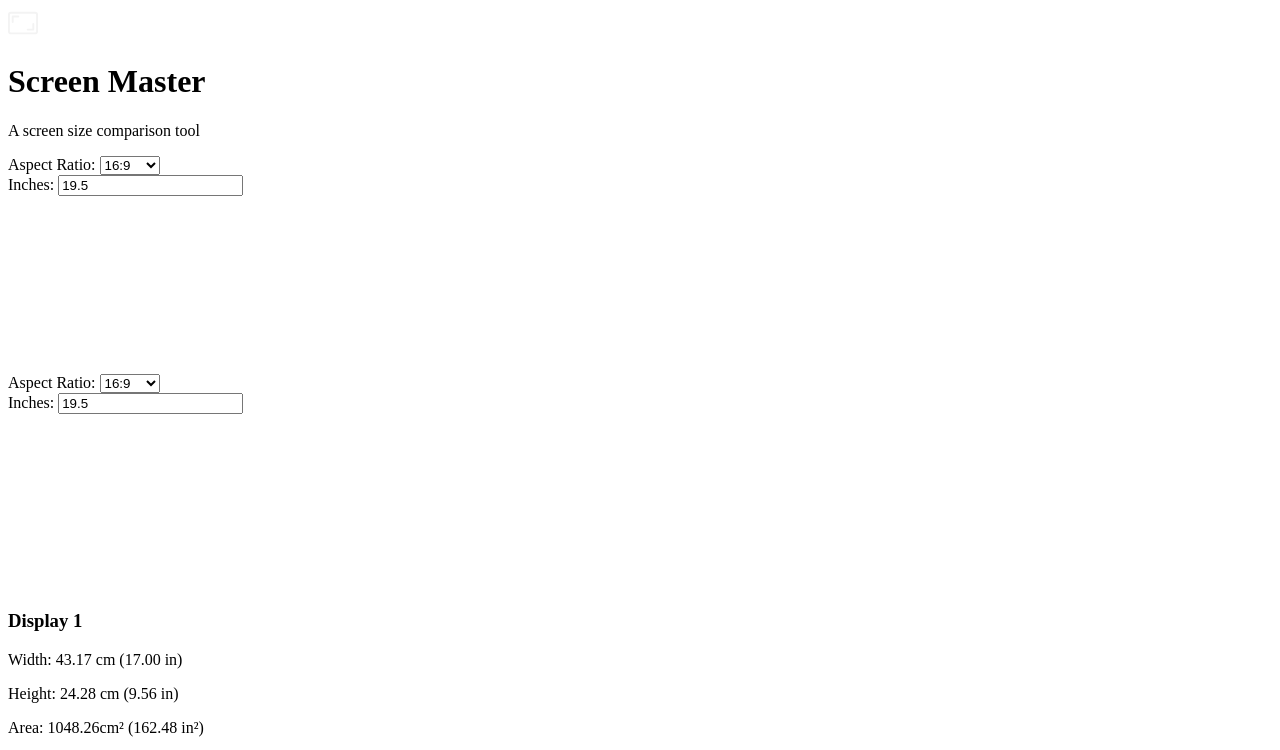
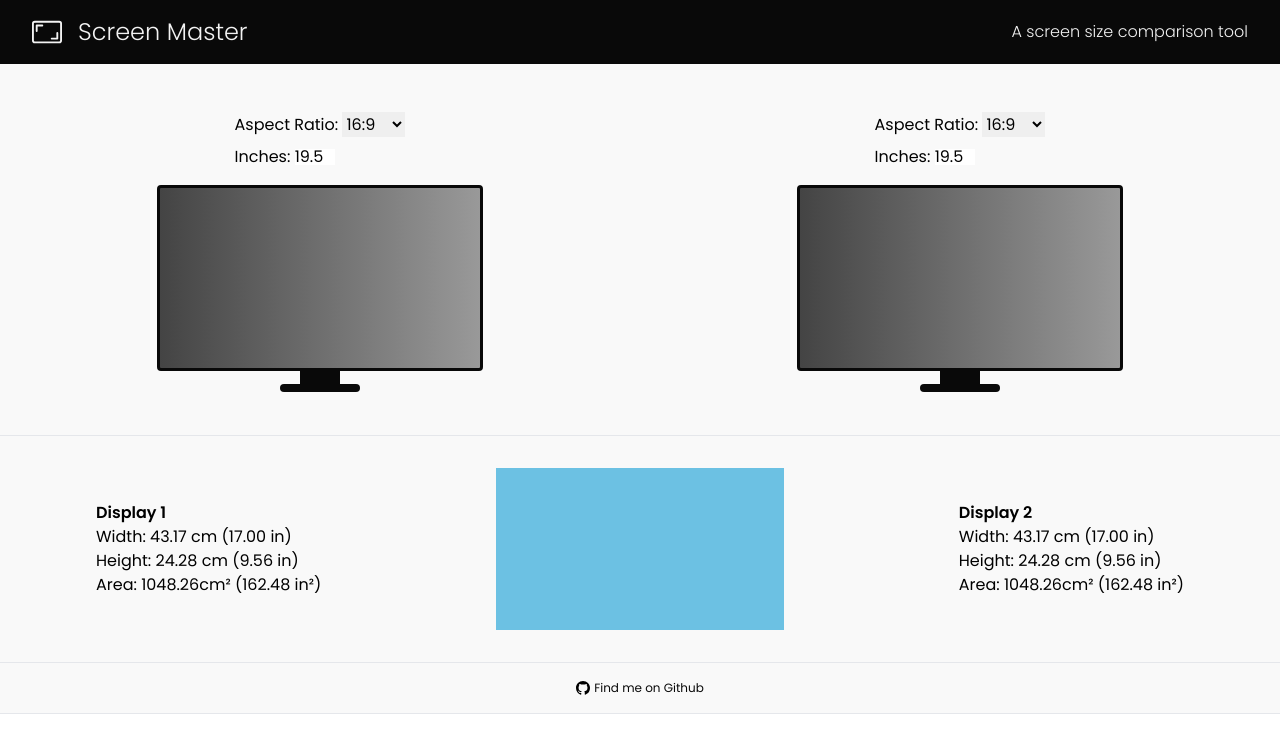
Before and after one commit to bernard-rodrigues/screenmaster, a website: page src/index.html in a window 1280 px wide. Shown: the top 750 px of the page. Drawn offline with nearby package versions, Linux system fonts and the light colour scheme; the site is published under a folder, as on GitHub Pages, so addresses that start at the root find nothing.

Commit message:
Mudança no endereçamento dos estilos

```diff
--- a/src/index.html
+++ b/src/index.html
@@ -5,11 +5,11 @@
     <meta http-equiv="X-UA-Compatible" content="IE=edge">
     <meta name="viewport" content="width=device-width, initial-scale=1.0">
 
-    <link rel="stylesheet" href="/dist/output.css">
+    <link rel="stylesheet" href="./../dist/output.css">
     <link rel="preconnect" href="https://fonts.googleapis.com">
     <link rel="preconnect" href="https://fonts.gstatic.com" crossorigin>
     <link href="https://fonts.googleapis.com/css2?family=Poppins:wght@300;400;500;600&display=swap" rel="stylesheet">
-    <link rel="shortcut icon" href="/assets/favicon.png" type="image/x-icon">
+    <link rel="shortcut icon" href="./../assets/favicon.png" type="image/x-icon">
 
     <script src="https://code.jquery.com/jquery-3.6.1.min.js"></script>
 
```
